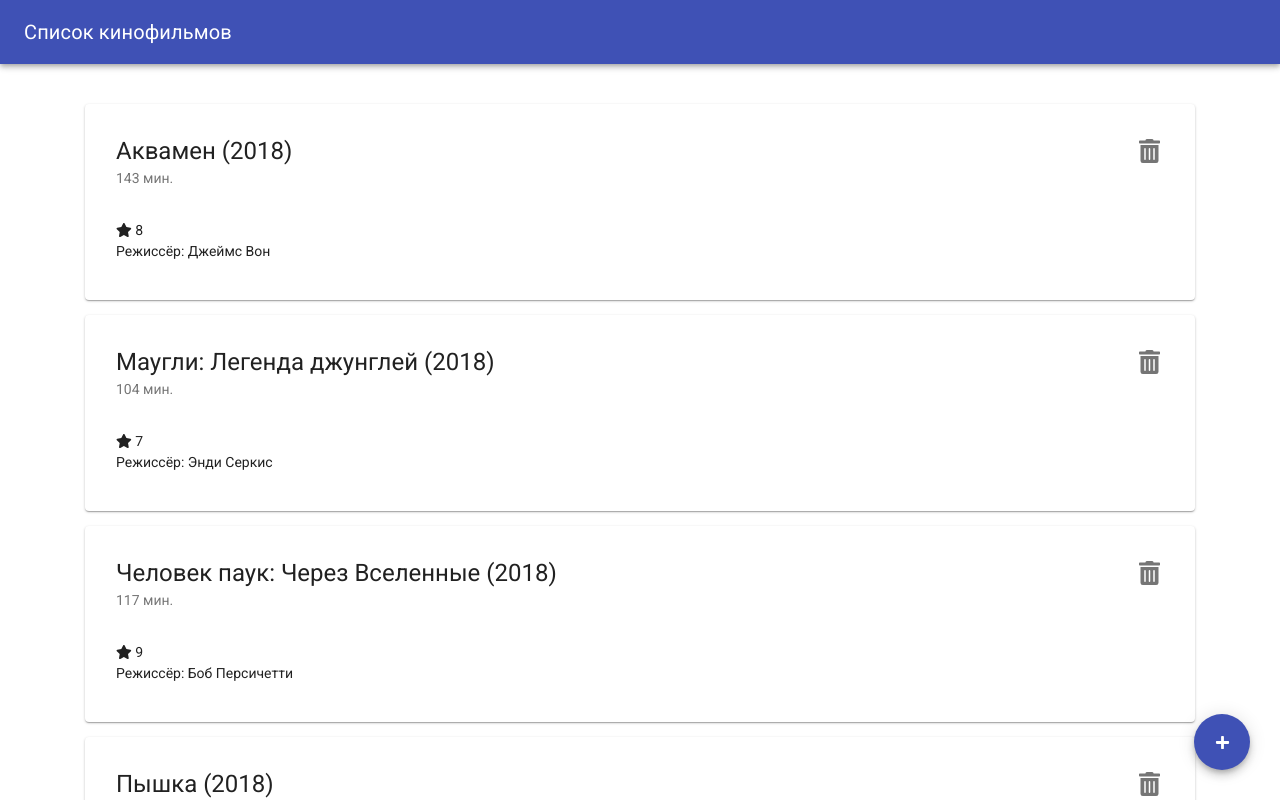
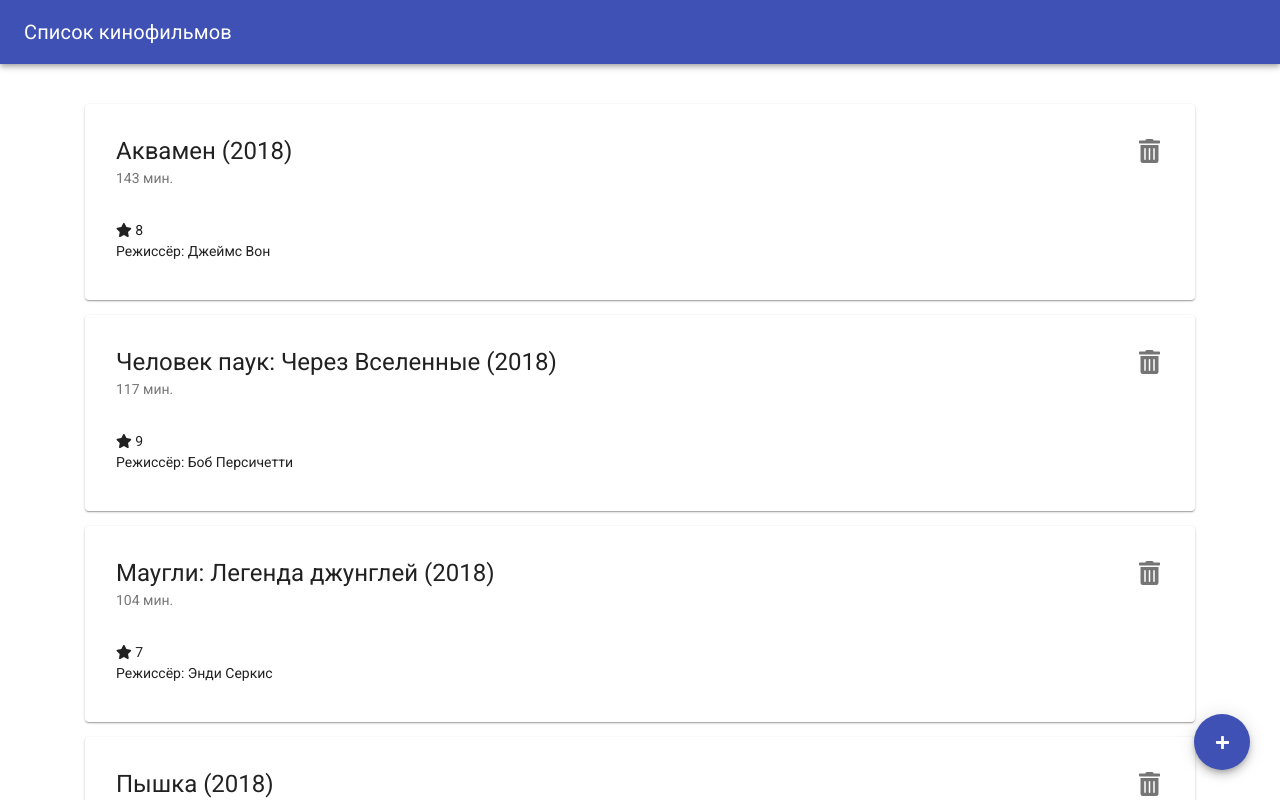
Before and after one commit to YuraOvcharov/todo-films-react, a React (Create React App) app: page / in a window 1280 px wide. Shown: the top 800 px of the page. Built offline with nearby package versions, Linux system fonts and the light colour scheme.

Commit message:
Changed the order of adding items to localStorage

```diff
--- a/public/data/filmsData.json
+++ b/public/data/filmsData.json
@@ -1,14 +1,14 @@
 [
     {
-        "id": 1,
-        "name": "Аквамен",
+        "id": 1245632125591,
+        "name": "Пышка",
         "film_date": "2018",
-        "director": "Джеймс Вон",
-        "duration": "143",
-        "rating": "8"
+        "director": "Анна Флетчер",
+        "duration": "110",
+        "rating": "7"
     },
     {
-        "id": 2,
+        "id": 1245632125592,
         "name": "Маугли: Легенда джунглей",
         "film_date": "2018",
         "director": "Энди Серкис",
@@ -16,7 +16,7 @@
         "rating": "7"
     },
     {
-        "id": 3,
+        "id": 1245632125593,
         "name": "Человек паук: Через Вселенные",
         "film_date": "2018",
         "director": "Боб Персичетти",
@@ -24,11 +24,11 @@
         "rating": "9"
     },
     {
-        "id": 4,
-        "name": "Пышка",
+        "id": 1245632125594,
+        "name": "Аквамен",
         "film_date": "2018",
-        "director": "Анна Флетчер",
-        "duration": "110",
-        "rating": "7"
+        "director": "Джеймс Вон",
+        "duration": "143",
+        "rating": "8"
     }
 ]
--- a/src/App.js
+++ b/src/App.js
@@ -26,14 +26,13 @@ class App extends Component {
   }
 
   componentDidMount() {
-    //Достаем все из localStorage
     let listFilms = [];
     //Если localStorage пуст, то положим 4 фильма из базы
     if ( localStorage.length === 0 ) {
       axios.get(apiUrl)
-      .then( res => {
+        .then( res => {
         const listDdFilms = res.data.map(function (item) {
-          listFilms.push(item)
+          listFilms.unshift(item)
           let itemObj = JSON.stringify(item);
           localStorage.setItem(item.id, itemObj);
           return listFilms;
@@ -42,10 +41,12 @@ class App extends Component {
       })
     }
 
-    //Загрузка фильмов из базы
+    //Достаем все из localStorage
+    //Пройдемся по всем ключам, которые находятся в localStorage
     Object.keys(localStorage).map((film) => {
-      //film it is key for localStorage
-      listFilms.push(JSON.parse(localStorage.getItem(film)));
+      //film это ключ из localStorage
+      //кладем object в listFilms
+      listFilms.unshift(JSON.parse(localStorage.getItem(film)));
       return true;
     });
     setTimeout(() => {
@@ -54,16 +55,13 @@ class App extends Component {
   }
 
   handleAddFilms = data => {
-    const dateNum = new Date();
-    data.id = dateNum.getTime();
-    const nextFilm = [data, ...this.state.films]
+    // const dateNum = new Date();
+    // data.id = dateNum.getTime();
+    const nextFilm = [data, ...this.state.films];
     this.setState({ films: nextFilm });
-
 
     let dataObj = JSON.stringify(data);
     localStorage.setItem(data.id, dataObj);
-
-    //axios.pop in local Storage
   }
 
   deleteFilm = idForDelete => {
--- a/src/components/BtnModal.js
+++ b/src/components/BtnModal.js
@@ -5,6 +5,7 @@ import { Dialog, DialogTitle, DialogContent, DialogActions, TextField, Button, F
 
 class BtnModal extends Component {
     state = {
+        id: 0,
         name: '',
         nameError: false,
         film_date: '',
@@ -22,7 +23,9 @@ class BtnModal extends Component {
     onBtnClickHandler = (e) => {
         e.preventDefault();
         const { name, film_date, director, duration, rating } = this.state;
+        const dateNum = new Date();
         this.props.handleAddFilms({
+            id: dateNum.getTime(),
             name,
             film_date,
             director,
```
